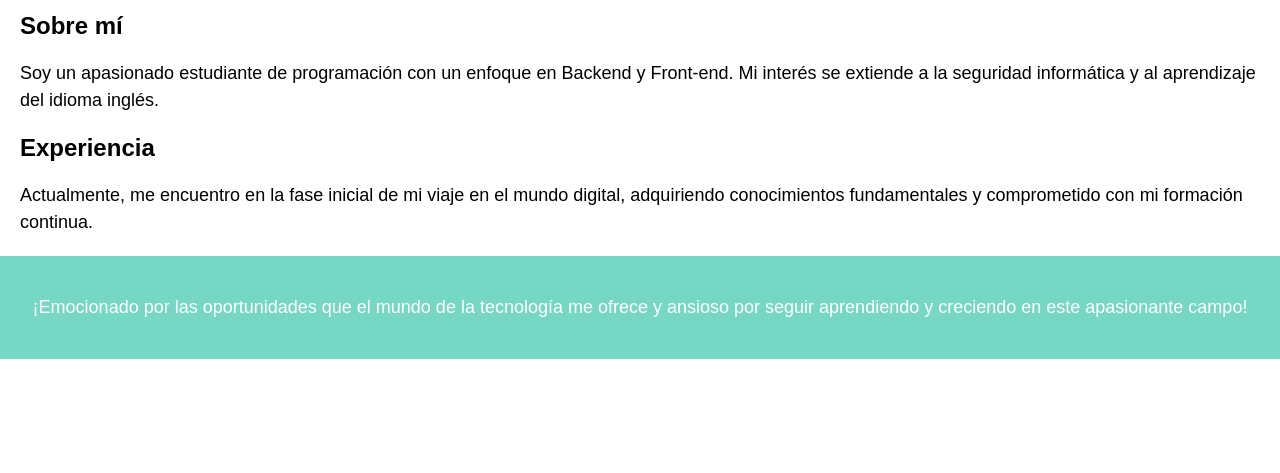
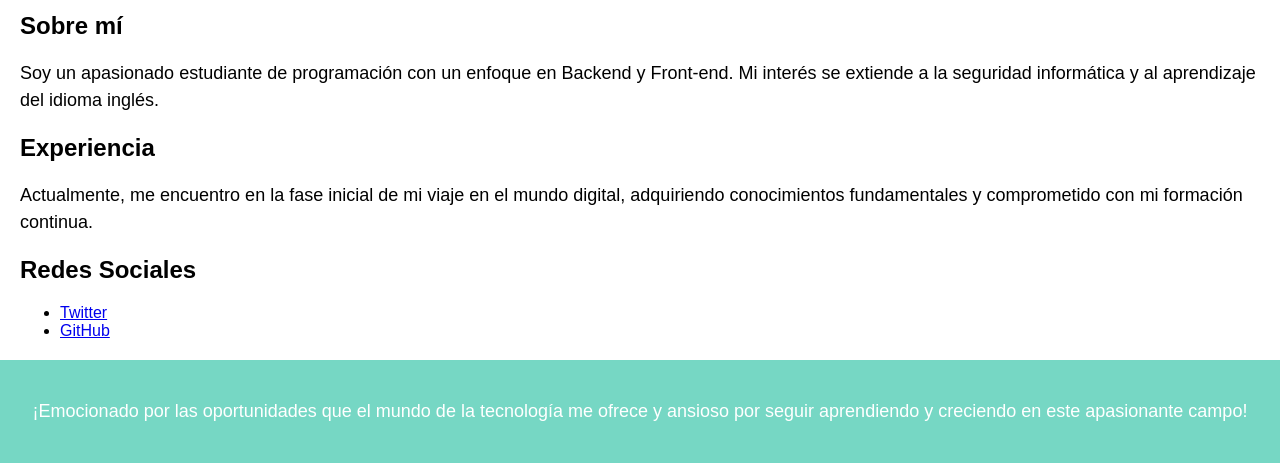
Before and after one commit to Rebbun/mi-primera-p-gina-web, a plain HTML site: page index.html in a window 1280 px wide. Shown: the part 327-800 px from the top of the page. Drawn offline with Linux system fonts and the light colour scheme.

Commit message:
Redes sociales en main

```diff
--- a/index.html
+++ b/index.html
@@ -23,6 +23,14 @@
             <h2>Experiencia</h2>
             <p>Actualmente, me encuentro en la fase inicial de mi viaje en el mundo digital, adquiriendo conocimientos fundamentales y comprometido con mi formación continua.</p>
         </section>
+
+        <section>
+            <h2>Redes Sociales</h2>
+            <ul>
+                <li><a href="https://www.twitter.com/elonmusk" target="_blank">Twitter</a></li>
+                <li><a href="https://github.com/Rebbun" target="_blank">GitHub</a></li>
+            </ul>
+        </section>
     </main>
 
     <footer>
```
